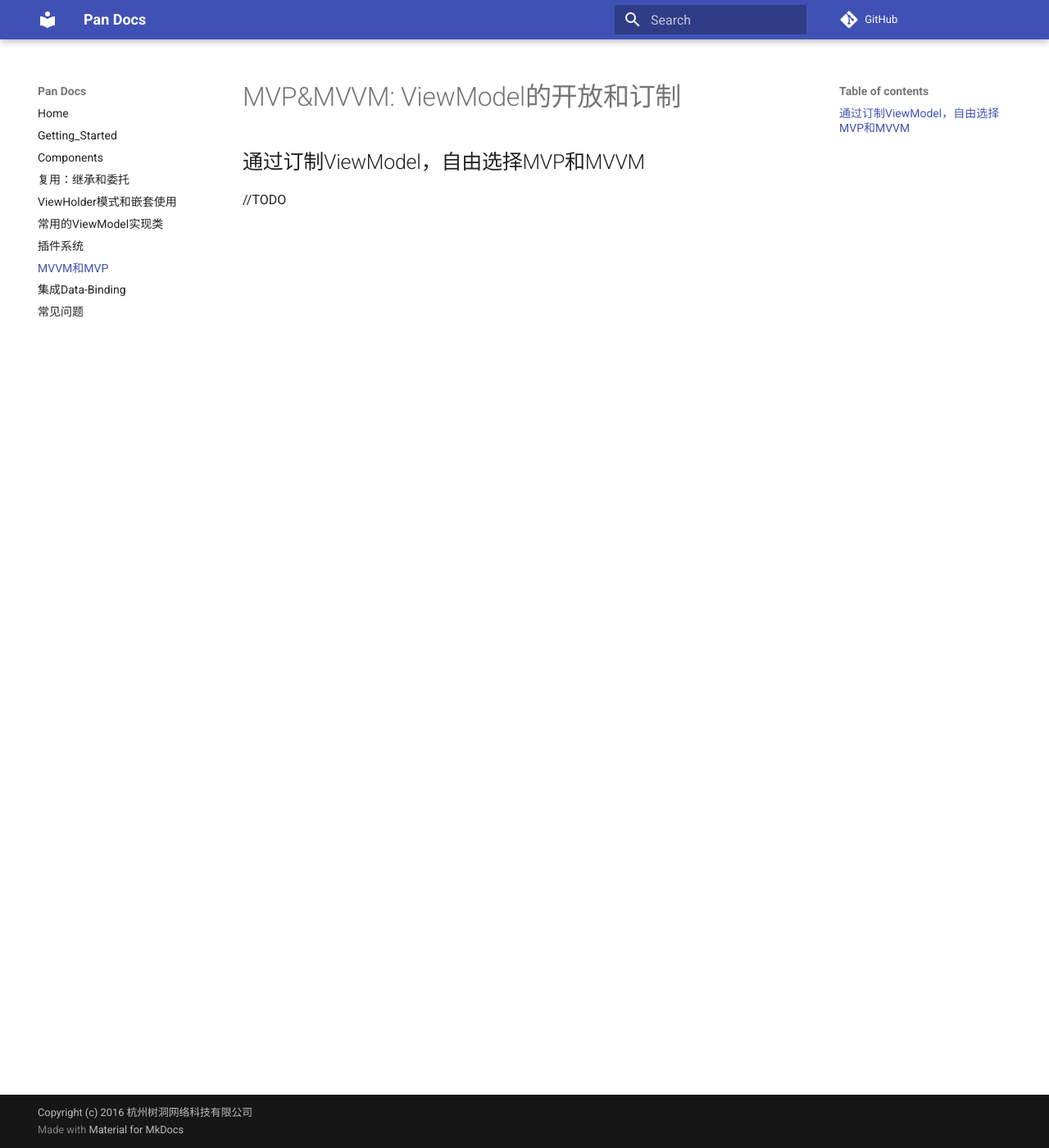
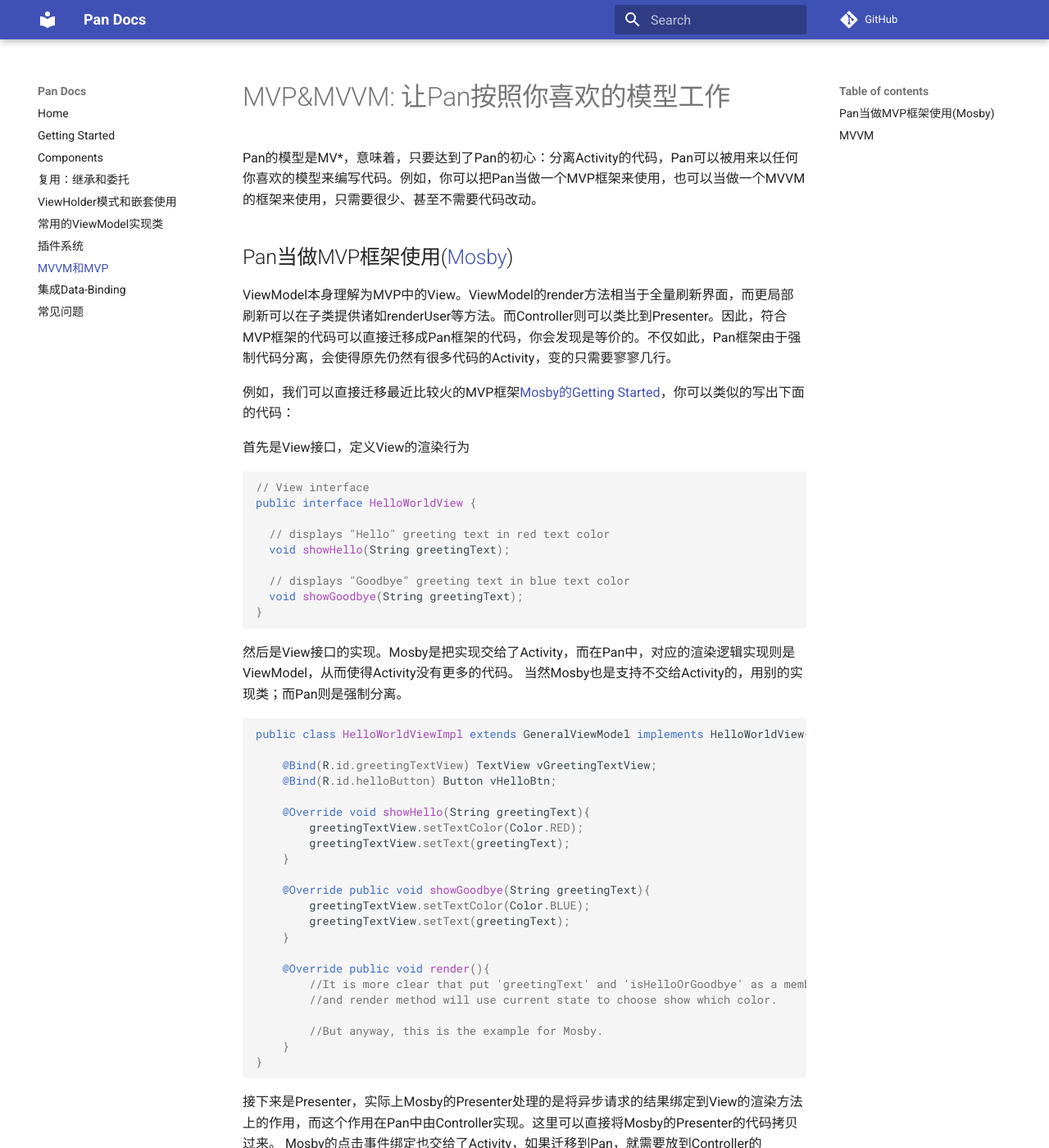
Before and after one commit to campusappcn/Pan-Documentation, an MkDocs documentation site: the page built from docs/MVVM_MVP.md, in a window 1280 px wide and 1400 px high. Shown: the whole window at 82% size. Built offline with MkDocs 1.6.1 and Material for MkDocs 9.7.7, drawn with Linux system fonts in a browser that asks for light colours; comment, search, counter and statistics services are not loaded; old or Windows-style settings are respelled for this version of MkDocs; some of the changed text lies outside the part shown.

Commit message:
完成MVP部分

````diff
--- a/docs/MVVM_MVP.md
+++ b/docs/MVVM_MVP.md
@@ -1,5 +1,95 @@
-# MVP&MVVM: ViewModel的开放和订制
+# MVP&MVVM: 让Pan按照你喜欢的模型工作
 
-## 通过订制ViewModel，自由选择MVP和MVVM
+Pan的模型是MV*，意味着，只要达到了Pan的初心：分离Activity的代码，Pan可以被用来以任何你喜欢的模型来编写代码。例如，你可以把Pan当做一个MVP框架来使用，也可以当做一个MVVM的框架来使用，只需要很少、甚至不需要代码改动。
+
+## Pan当做MVP框架使用([Mosby](http://hannesdorfmann.com/mosby/))
+
+ViewModel本身理解为MVP中的View。ViewModel的render方法相当于全量刷新界面，而更局部刷新可以在子类提供诸如renderUser等方法。而Controller则可以类比到Presenter。因此，符合MVP框架的代码可以直接迁移成Pan框架的代码，你会发现是等价的。不仅如此，Pan框架由于强制代码分离，会使得原先仍然有很多代码的Activity，变的只需要寥寥几行。
+
+例如，我们可以直接迁移最近比较火的MVP框架[Mosby的Getting Started](http://hannesdorfmann.com/mosby/getting-started/)，你可以类似的写出下面的代码：
+
+首先是View接口，定义View的渲染行为
+```Java
+// View interface
+public interface HelloWorldView {
+
+  // displays "Hello" greeting text in red text color
+  void showHello(String greetingText);
+
+  // displays "Goodbye" greeting text in blue text color
+  void showGoodbye(String greetingText);
+}
+```
+
+然后是View接口的实现。Mosby是把实现交给了Activity，而在Pan中，对应的渲染逻辑实现则是ViewModel，从而使得Activity没有更多的代码。
+当然Mosby也是支持不交给Activity的，用别的实现类；而Pan则是强制分离。
+```Java
+public class HelloWorldViewImpl extends GeneralViewModel implements HelloWorldView{
+
+	@Bind(R.id.greetingTextView) TextView vGreetingTextView;
+	@Bind(R.id.helloButton) Button vHelloBtn;
+
+	@Override void showHello(String greetingText){
+		greetingTextView.setTextColor(Color.RED);
+    	greetingTextView.setText(greetingText);
+	}
+
+	@Override public void showGoodbye(String greetingText){
+		greetingTextView.setTextColor(Color.BLUE);
+		greetingTextView.setText(greetingText);
+	}
+
+	@Override public void render(){
+		//It is more clear that put 'greetingText' and 'isHelloOrGoodbye' as a member of ViewModel in Pan's philosophy,
+		//and render method will use current state to choose show which color.
+
+		//But anyway, this is the example for Mosby.
+	}
+}
+```
+
+接下来是Presenter，实际上Mosby的Presenter处理的是将异步请求的结果绑定到View的渲染方法上的作用，而这个作用在Pan中由Controller实现。这里可以直接将Mosby的Presenter的代码拷贝过来。
+Mosby的点击事件绑定也交给了Activity，如果迁移到Pan，就需要放到Controller的bindEvents方法中来。你可以在bindEvents中使用Butterknife，这样就更像Mosby的做法。
+```Java
+public class HellowWorldPresenter extends GeneralController<HelloWorldViewImpl>{
+
+	// Greeting Task is "business logic"
+	private GreetingGeneratorTask greetingTask;
+
+	private void cancelGreetingTaskIfRunning(){
+		if (greetingTask != null){
+			greetingTask.cancel(true);
+	    }
+	}
+
+	public void greetHello(){
+		cancelGreetingTaskIfRunning();
+
+		greetingTask = new GreetingGeneratorTask("Hello", new GreetingTaskListener(){
+			public void onGreetingGenerated(String greetingText){
+				if (isViewAttached())
+				getView().showHello(greetingText);
+			}
+		});
+		greetingTask.execute();
+	}
+
+	@Override public void bindEvents(){
+		$vm.vHelloBtn.setOnClickListener(v -> {
+			greetHello();
+		});
+	}
+
+	//...more logic can be same way ported.
+}
+```
+最后，在Activity中调用工厂方法。
+```Java
+Pan.with(this, HelloWorldViewImpl.class)
+	.controlledBy(HelloWorldPresenter.class)
+	.getViewModel();
+```
+
+## MVVM
 
 //TODO
--- a/docs/index.md
+++ b/docs/index.md
@@ -50,6 +50,8 @@
 
 Pan的模型比MVC、MVP、MVVM更务实，只追求实际使用中的易于上手，和上述设计目标的实现，我们可以称之为[MVW(Whatever)](http://stackoverflow.com/questions/13329485/mvw-what-does-it-stand-for)。
 
+但你仍然可以把Pan当做MVP、MVVM框架使用，例如Pan可以直接[等价到Mosby(MVP)的代码](MVVM_MVP/#panmvpmosby)。
+
 详细的设计思路和哲学，请参考[Pan的简介和设计思路](http://blog.campusapp.cn/2016/03/18/2016-03-18-Pan%E7%9A%84%E7%AE%80%E4%BB%8B%E5%92%8C%E8%AE%BE%E8%AE%A1%E6%80%9D%E8%B7%AF/)
 
 ![Pan的MV*模型](https://img.alicdn.com/imgextra/i4/56380417/TB2KrLBlVXXXXcWXXXXXXXXXXXX_!!56380417.png)
--- a/mkdocs.yml
+++ b/mkdocs.yml
@@ -27,7 +27,7 @@
 
 pages:
   - Home: index.md
-  - Getting_Started: Getting_Started.md
+  - Getting Started: Getting_Started.md
   - Components: Components.md
   - 复用：继承和委托: 复用_继承和委托.md
   - ViewHolder模式和嵌套使用: ViewHolder模式和嵌套使用.md
````
Also changed, not shown: docs/常见问题.md (+9 -0 lines).
